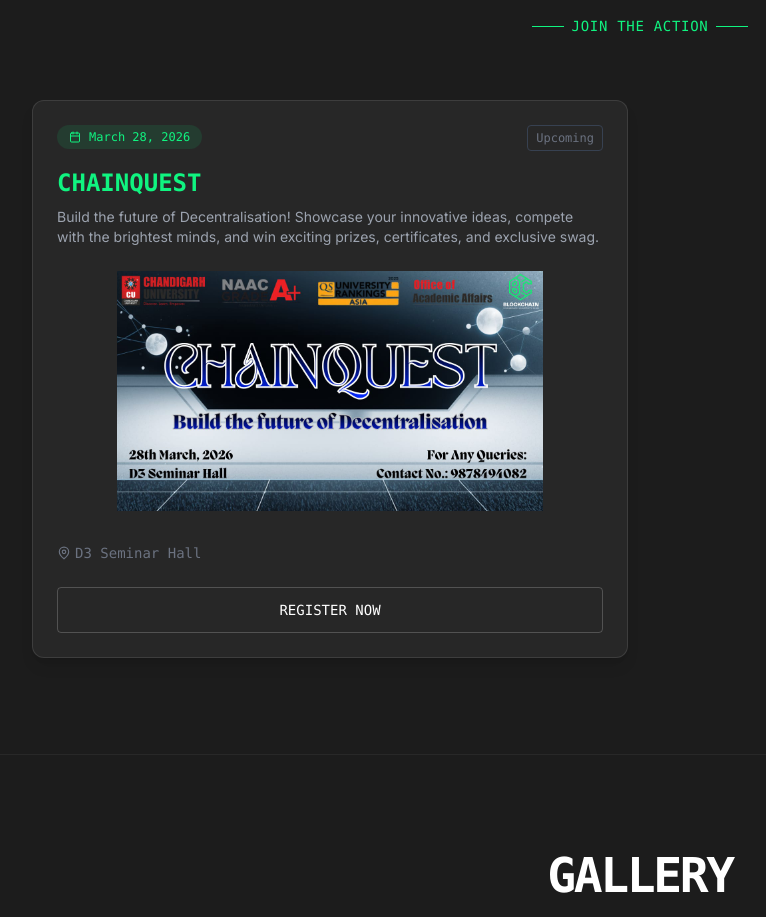
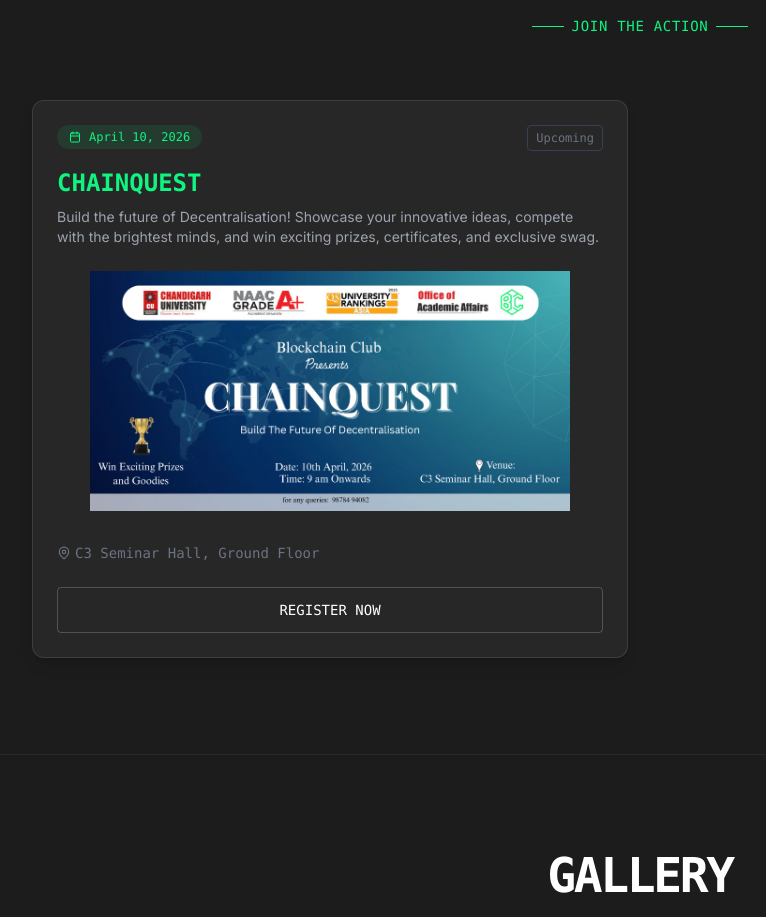
Before and after one commit to TrombokenduShiv/blockchain-club-cu.github.io, a Next.js app: page / in a window 1280 px wide. Shown: the part 1800-2717 px from the top of the page, without its empty margins (0-766 px from the left). Built offline with nearby package versions, Linux system fonts and the light colour scheme.

Commit message:
Update ChainQuest: new date (April 10, 2026), venue (C3 Seminar Hall), poster, and registration link

```diff
--- a/app/data/constants.ts
+++ b/app/data/constants.ts
@@ -132,14 +132,14 @@
   {
     id: 2,
     title: `CHAINQUEST`,
-    imageURL: 'event_posters/chainquest.jpeg',
-    imageDarkURL: 'event_posters/chainquest.jpeg',
-    date: 'March 28, 2026',
-    time: '9:30 AM Onwards',
-    location: 'D3 Seminar Hall',
+    imageURL: 'event_posters/chainquest_updated.jpg',
+    imageDarkURL: 'event_posters/chainquest_updated.jpg',
+    date: 'April 10, 2026',
+    time: '9:00 AM Onwards',
+    location: 'C3 Seminar Hall, Ground Floor',
     description: `Build the future of Decentralisation! Showcase your innovative ideas, compete with the brightest minds, and win exciting prizes, certificates, and exclusive swag.`,
     status: 'Upcoming',
-    link: '',
+    link: 'https://chainquest-backend.onrender.com/',
     googleSheetId: '',
     formFields: [],
   },
```
Also changed, not shown: public/event_posters/chainquest_updated.jpg (added).
